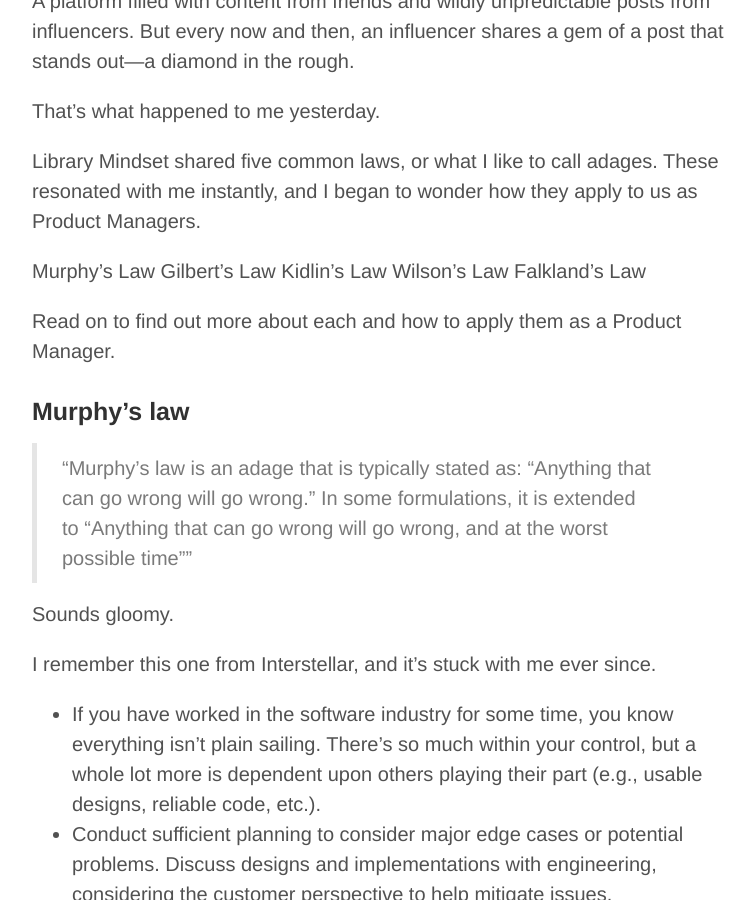
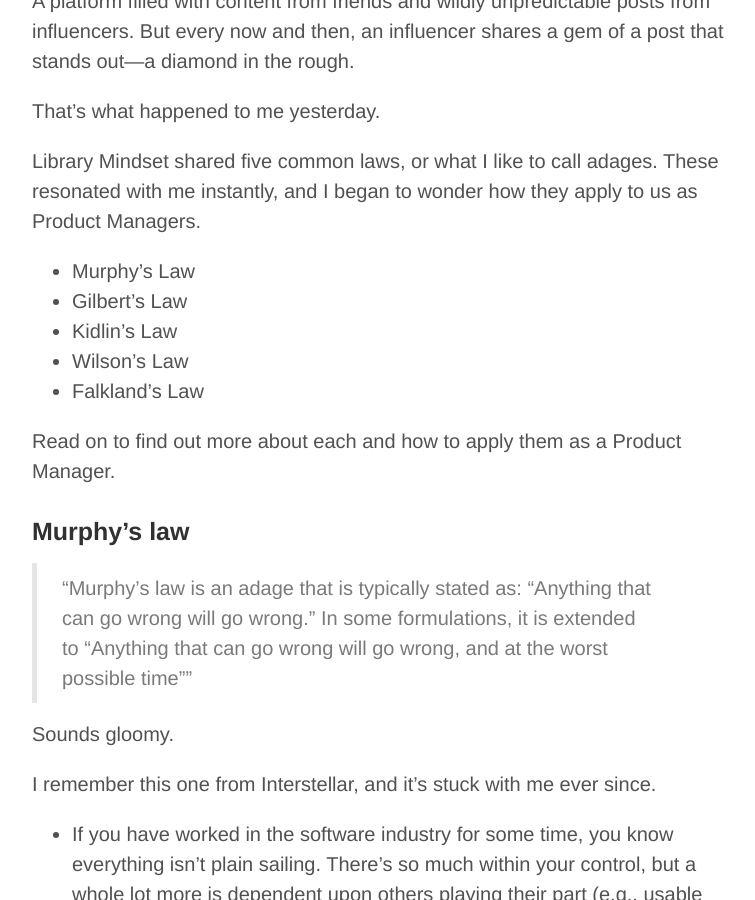
Before and after one commit to calcode/calcode.github.io, a Jekyll site: the page built from _posts/2024-07-17-five-adages-product-managers.md, in a window 1280 px wide and 900 px high, scrolled down 394 px. Shown: the whole window, without its empty margins (248-1003 px from the left). Built offline with Jekyll 4.4.1, drawn with Linux system fonts in a browser that asks for light colours.

```diff
--- a/_posts/2024-07-17-five-adages-product-managers.md
+++ b/_posts/2024-07-17-five-adages-product-managers.md
@@ -12,11 +12,11 @@ That’s what happened to me yesterday.
 
 Library Mindset shared five common laws, or what I like to call adages. These resonated with me instantly, and I began to wonder how they apply to us as Product Managers.
 
-Murphy’s Law
-Gilbert’s Law
-Kidlin’s Law
-Wilson’s Law
-Falkland’s Law
+- Murphy’s Law
+- Gilbert’s Law
+- Kidlin’s Law
+- Wilson’s Law
+- Falkland’s Law
 
 Read on to find out more about each and how to apply them as a Product Manager.
 
```
